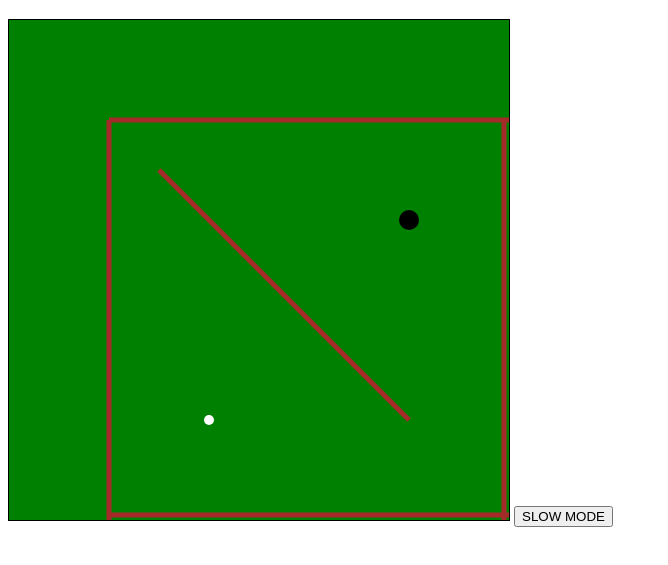
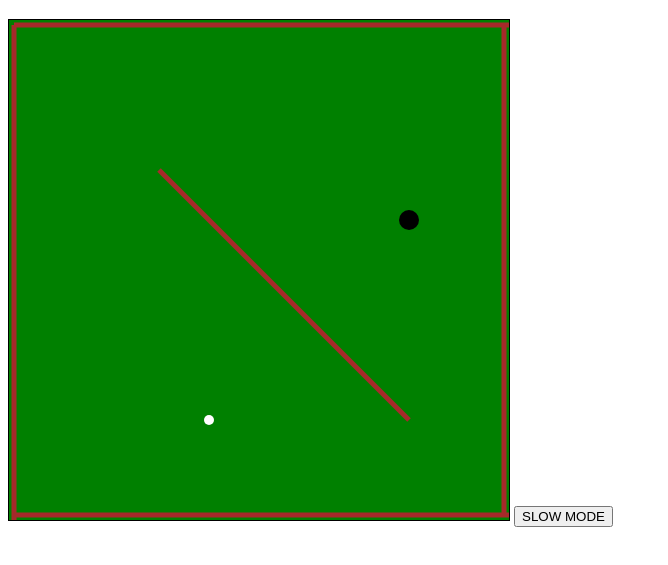
Before and after one commit to jeffnv/elite-golf, a plain HTML site: page index.html in a window 1280 px wide. Shown: the part 61-626 px from the top of the page, without its empty margins (0-668 px from the left). Drawn offline with Linux system fonts and the light colour scheme.

Commit message:
improve first level

```diff
--- a/ball.js
+++ b/ball.js
@@ -16,7 +16,6 @@ Ball.prototype.reset = function() {
 }
 
 Ball.prototype.render = function(context) {
-    console.log(this.velocity.magnitude);
     this.renderBall(context);
     this.renderMovementVector(context);
 }
--- a/index.html
+++ b/index.html
@@ -22,7 +22,7 @@
         var canvas = document.getElementsByTagName("canvas")[0];
         var g = new Golf(canvas);
         g.run();
-        g.playLevel(new Level(LEVELS.emptyLevel, 500, 500));
+        g.playLevel(new Level(LEVELS[0], 500, 500));
     </script>
 </body>
 <style type="text/css" media="all">
--- a/level.js
+++ b/level.js
@@ -6,13 +6,14 @@ function Level(data, dimX, dimY) {
     this.dimY = dimY;
     this.subItems = [this.ball, this.hole];
     this.subItems = this.subItems.concat(this.walls);
+    this.strokes = 0;
 }
 Level.prototype = Object.create(GameItem.prototype);
 Level.prototype.tick = function(ctx){
   GameItem.prototype.tick.call(this, ctx);
   if(this.hole.ballInHole(this.ball)){
     this.ball.reset();
-    console.log("it's in the hole!");
+    alert('strokes: ' + this.strokes);
   }
 }
 
@@ -30,6 +31,7 @@ Level.prototype.render = function(ctx) {
 }
 
 Level.prototype.hitBall = function(hitVector) {
+    this.strokes += 1;
     if (this.vector) {
         //only display swing vector before ball is hit
         delete this.vector;
--- a/levels.js
+++ b/levels.js
@@ -1,5 +1,5 @@
-LEVELS = {}
-LEVELS.emptyLevel = {
+LEVELS = []
+LEVELS.push({
     ballLoc: {
         x: 200,
         y: 400
@@ -10,32 +10,32 @@ LEVELS.emptyLevel = {
     },
     walls: [{
         start: {
-            x: 100,
-            y: 100
+            x: 5,
+            y: 5
         },
         end: {
             x: 500,
-            y: 100
+            y: 5
         }
     }, {
         start: {
-            x: 100,
-            y: 100
+            x: 5,
+            y: 5
         },
         end: {
-            x: 100,
+            x: 5,
             y: 500
         }
     }, {
         start: {
             x: 495,
-            y: 100
+            y: 5
         },
         end: {
             x: 495,
-            y: 500
+            y: 495
         }
-    },{
+    }, {
         start: {
             x: 150,
             y: 150
@@ -44,9 +44,9 @@ LEVELS.emptyLevel = {
             x: 400,
             y: 400
         }
-    },{
+    }, {
         start: {
-            x: 100,
+            x: 5,
             y: 495
         },
         end: {
@@ -54,4 +54,4 @@ LEVELS.emptyLevel = {
             y: 495
         }
     }]
-}
+});
```
